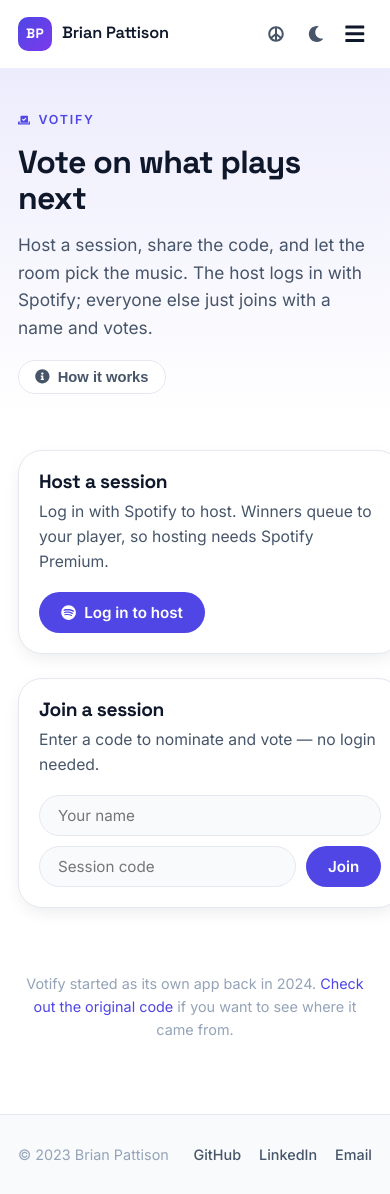
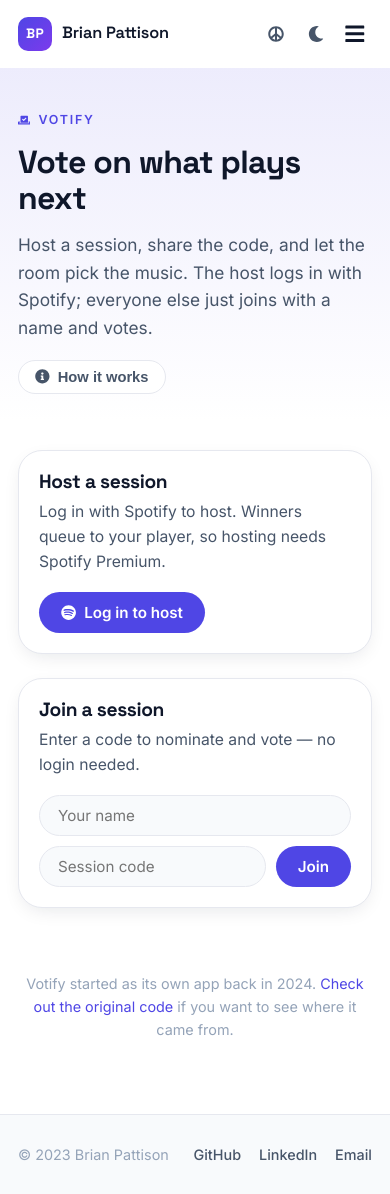
Before and after one commit to pattisonb/bpattison-site, a React (Create React App) app: page /projects/votify in a window 390 px wide. Built offline with nearby package versions, Linux system fonts and the light colour scheme.

Commit message:
Cleaning up mobile styling

```diff
--- a/src/styles/Votify.css
+++ b/src/styles/Votify.css
@@ -44,6 +44,7 @@
 
 /* Shared card + button styles */
 .votify-card {
+  min-width: 0; /* never let intrinsic input widths stretch a card off screen */
   background: var(--surface);
   border: 1px solid var(--border);
   border-radius: var(--radius-lg);
@@ -140,7 +141,7 @@
 /* Lobby */
 .votify-lobby {
   display: grid;
-  grid-template-columns: repeat(2, 1fr);
+  grid-template-columns: repeat(2, minmax(0, 1fr));
   gap: 24px;
   align-items: start;
 }
@@ -344,11 +345,12 @@
 
 .votify-results {
   display: grid;
-  grid-template-columns: repeat(auto-fill, minmax(280px, 1fr));
+  grid-template-columns: repeat(auto-fill, minmax(min(280px, 100%), 1fr));
   gap: 12px;
 }
 
 .votify-result {
+  min-width: 0;
   display: flex;
   align-items: center;
   gap: 12px;
@@ -741,11 +743,12 @@
 
 .votify-playlists {
   display: grid;
-  grid-template-columns: repeat(auto-fill, minmax(220px, 1fr));
+  grid-template-columns: repeat(auto-fill, minmax(min(220px, 100%), 1fr));
   gap: 12px;
 }
 
 .votify-playlist {
+  min-width: 0;
   display: flex;
   align-items: center;
   gap: 12px;
@@ -801,7 +804,7 @@
     margin-bottom: 28px;
   }
   .votify-lobby {
-    grid-template-columns: 1fr;
+    grid-template-columns: minmax(0, 1fr);
   }
   .votify-invite {
     display: inline-flex;
@@ -846,10 +849,10 @@
     padding-right: 40px;
   }
   .votify-results {
-    grid-template-columns: 1fr;
+    grid-template-columns: minmax(0, 1fr);
   }
   .votify-playlists {
-    grid-template-columns: 1fr;
+    grid-template-columns: minmax(0, 1fr);
   }
   .votify-nominate-btn {
     padding: 9px 16px;
```
